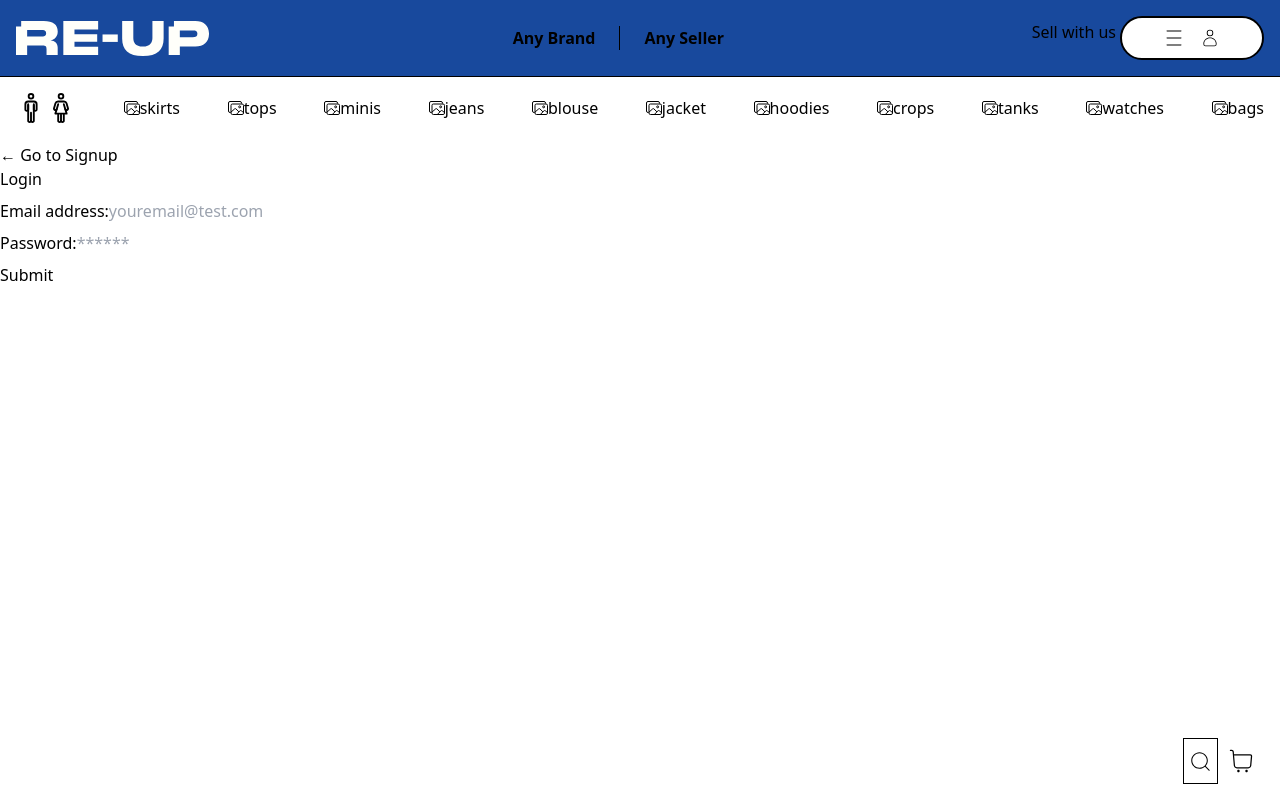
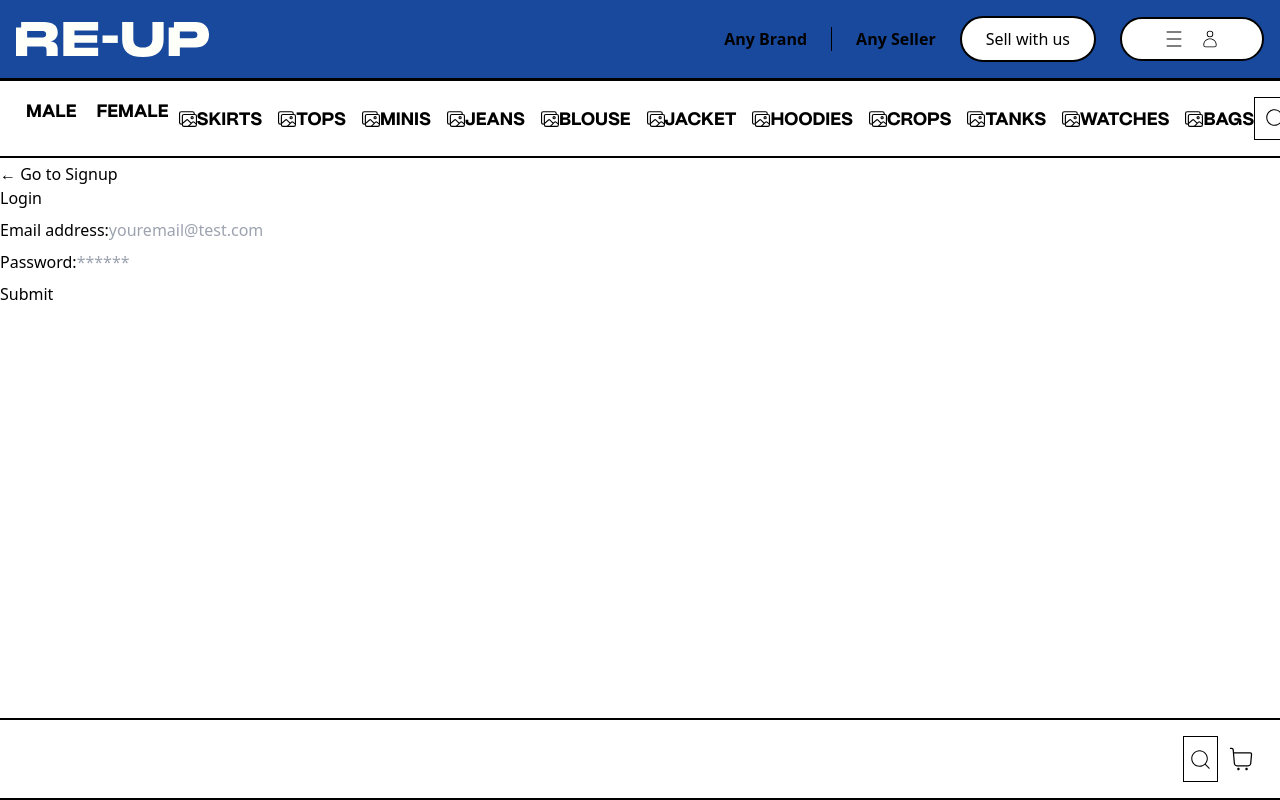
Before and after one commit to ChristianAlteri/theGrandExchange, a React (Create React App) app in the folder client/: page /login in a window 1280 px wide. Built offline with nearby package versions, Linux system fonts and the light colour scheme; no server answers.

Commit message:
updated styling on main navigation components

```diff
--- a/client/src/components/CategoryBar/CategoryBar.js
+++ b/client/src/components/CategoryBar/CategoryBar.js
@@ -1,12 +1,20 @@
 import React, { useState } from 'react';
 import { IoImagesOutline } from 'react-icons/io5';
 import GenderButton from './GenderButton';
+import SearchBar from "./SearchBar";
+import { CiSearch } from "react-icons/ci";
 
 const CategoryBar = () => {
     const [showModal, setShowModal] = useState(false);
 
     const toggleModal = () => {
         setShowModal(!showModal);
+    };
+
+    const [searchBarOpen, setSearchBarOpen] = useState(false);
+
+    const toggleSearchBar = () => {
+        setSearchBarOpen(!searchBarOpen);
     };
 
     const categoryData = [
@@ -24,12 +32,13 @@ const CategoryBar = () => {
     ];
 
     return (
-        <div className='w-full '>
+        <div className='w-full  category-bar'>
             <div className="p-4 border-t">
-                <div className="flex  justify-between">
-            <div className='flex'><GenderButton /> </div>
+                <div className="flex justify-between">
+                    <div className='flex'><GenderButton /></div>
+                    <ul className="flex items-center space-x-4">
                         {categoryData.map((category, index) => (
-                        <div
+                            <li
                                 key={index}
                                 className="
                                     hover:cursor-pointer
@@ -39,10 +48,23 @@ const CategoryBar = () => {
                                 onClick={() => console.log('category clicked')}
                             >
                                 <category.icon />
-                            {category.tag}
+                                <h6>{category.tag}</h6>
+                            </li>
+                        ))}
+                    </ul>
+                    <div className="flex">
+            {searchBarOpen && <SearchBar />}
+                <button
+                className="border p-2"
+                onClick={toggleSearchBar}
+                >
+                    <span style={{ fontSize: '25px' }} >
+                    <CiSearch />
+                    </span>
+                </button>
           </div>
-                    ))}
                 </div>
+
             </div>
         </div>
     );
--- a/client/src/components/CategoryBar/GenderButton.js
+++ b/client/src/components/CategoryBar/GenderButton.js
@@ -24,19 +24,19 @@ const GenderButton = () => {
   return (
     <>
       <div
-        className="hover:cursor-pointer"
+        className="hover:cursor-pointer gender-toggle"
         style={{ fontSize: '30px' }}
         onClick={() => handleGenderChange("64e7357834434387b5a02ad0")}
       >
-        <IoManOutline />
+        <h6>MALE</h6>
       </div>
 
       <div
-        className="hover:cursor-pointer"
+        className="hover:cursor-pointer gender-toggle"
         style={{ fontSize: '30px' }}
         onClick={() => handleGenderChange('64e7357834434387b5a02ad1')}
       >
-        <IoWomanOutline />
+        <h6>FEMALE</h6>
       </div>
     </>
   );
--- a/client/src/components/Footer/Footer.js
+++ b/client/src/components/Footer/Footer.js
@@ -1,6 +1,6 @@
 import React, { useState } from "react";
 import CartIcon from "./Cart/CartIcon";
-import SearchBar from "./SearchBar";
+import SearchBar from "../CategoryBar/SearchBar";
 import { CiSearch } from "react-icons/ci";
 
 
@@ -13,7 +13,7 @@ const Footer = () => {
     };
 
     return (
-        <div className="fixed bottom-0 w-full bg-gray-200 p-4 flex justify-end">
+        <div className="fixed bottom-0 w-full bg-gray-200 p-4 flex justify-end footer">
           <div className="flex">
             {searchBarOpen && <SearchBar />}
                 <button
--- a/client/src/components/Nav/Navbar.js
+++ b/client/src/components/Nav/Navbar.js
@@ -49,10 +49,10 @@ const Navbar = () => {
                         ">
                         <AnyBrandButton />
                         <AnySellerButton />
+            <div className='flex sell-btn'>
+                <SellWithUs />
                     </div>
                 {/* Sell with us button  */}
-            <div className='flex'>
-                <SellWithUs />
                 {/* Login button */}
                 <HamburgerMenuNav />
             </div>
--- a/client/src/index.css
+++ b/client/src/index.css
@@ -9,17 +9,17 @@
     src: url('../src/assets/fonts/PPMori-ExtraBold.woff2') format('woff2'),
          url('../src/assets/fonts/PPMori-ExtraBold.woff') format('woff');
     font-weight: 900;
-    font-style: normal;
+    font-style: bold;
   }
 
-  @font-face {
+  /* @font-face {
     font-family: 'PP Mori';
     src: url('../src/assets/fonts/PPMori-ExtraBoldItalic.woff2') format('woff2'),
           url('../src/assets/fonts/PPMori-ExtraBoldItalic.woff') format('woff');
     font-weight: 900;
     font-style: normal;
   }
-
+   */
 
   @font-face {
     font-family: 'PP Mori';
@@ -36,6 +36,10 @@
     }
   }
 
+
+  .category-bar p{
+    font-family: 'PP Mori', sans-serif;
+  }
 
   .user-menu {
     color: #000;
@@ -55,6 +59,41 @@
 
   .category-bar {
     background-color: #fff;
-    border-top: 4px solid black;
-    border-bottom: 4px solid black;
+    border-top: 2px solid black;
+    border-bottom: 2px solid black;
   }
+
+  .sell-btn {
+    background-color: #fff;
+    border: 2px solid black;
+    padding: 5px 20px;
+    border-radius: 25px;
+  }
+
+  .sell-btn:hover {
+    background-color: #000;
+    color: #fff;
+  }
+
+  .gender-toggle h6 {
+    font-family: PP Mori, sans-serif;
+    font-weight: bold;
+    font-size: 18px;
+    padding: 0px 10px;
+  }
+
+  .gender-toggle h6:hover {
+    text-decoration: underline;
+  }
+
+  .footer {
+    border-top: 2px solid black;
+    border-bottom: 2px solid black;
+  }
+
+  .category-bar li {
+    font-family: PP Mori, sans-serif;
+    font-weight: bold;
+    font-size: 18px;
+    text-transform: uppercase;
+  }
```
Also changed, not shown: client/src/components/CategoryBar/SearchBar.js (renamed from client/src/components/Footer/SearchBar.js). Lines whose indentation alone changed are shown as unchanged.
